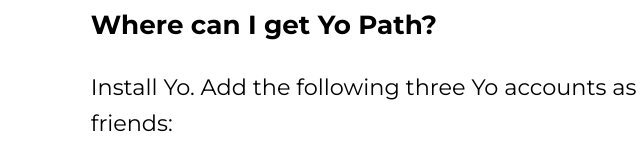
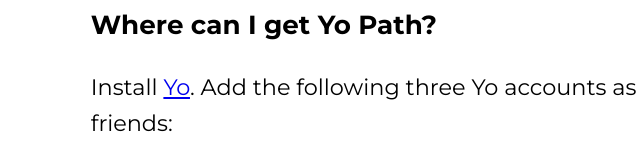
Before and after one commit to curransinha/yo-path, a website: page views/index.html in a window 1280 px wide. Shown: the part 806-952 px from the top of the page, 114-754 px from the left. Drawn offline with Linux system fonts and the light colour scheme; some packages are replaced by stand-ins of ours; files that its build step writes are made by us from their sources; files whose address does not match are found by name.

Commit message:
linked yo

```diff
--- a/views/index.html
+++ b/views/index.html
@@ -32,7 +32,7 @@
 
 	<h3>Where can I get Yo Path?</h3>
 
-	<p>Install Yo.  Add the following three Yo accounts as friends:</p>
+	<p>Install <a href="http://justyo.co">Yo</a>.  Add the following three Yo accounts as friends:</p>
 
 	<ul id="reg">
 	<li>startpath</li>
```
